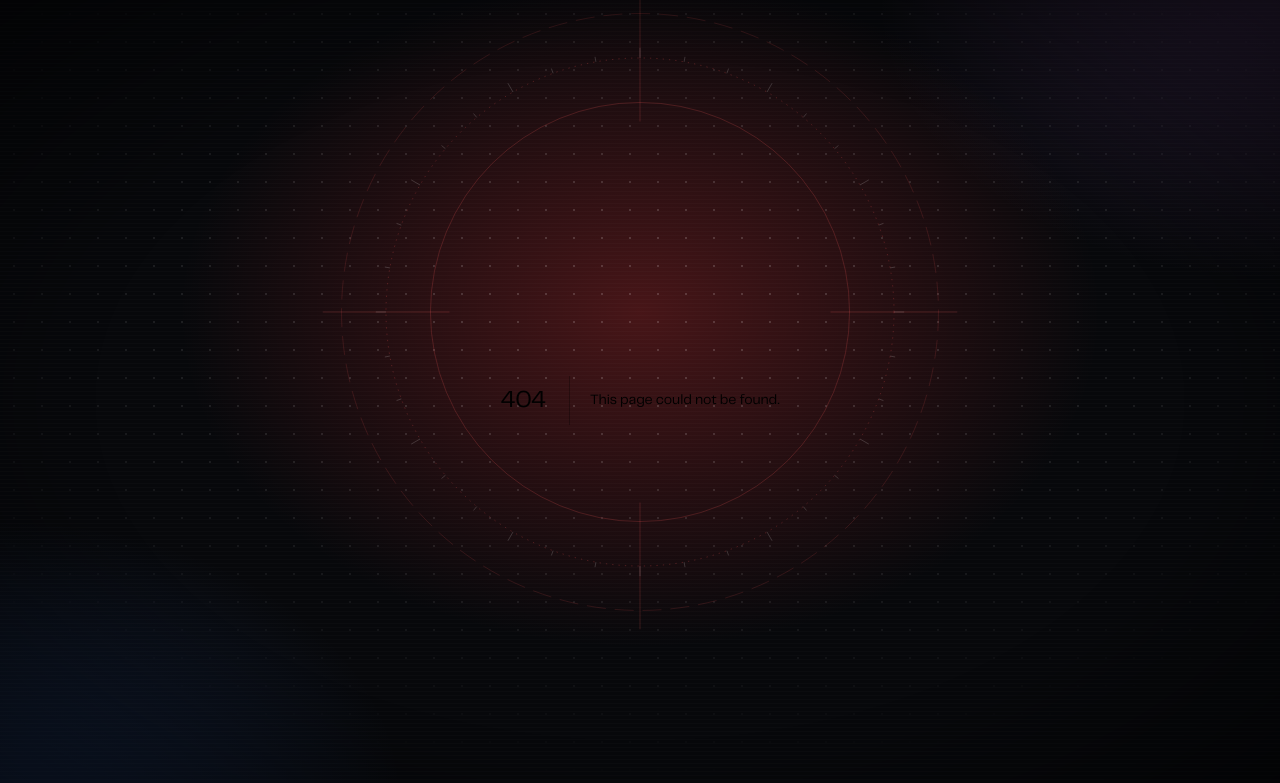
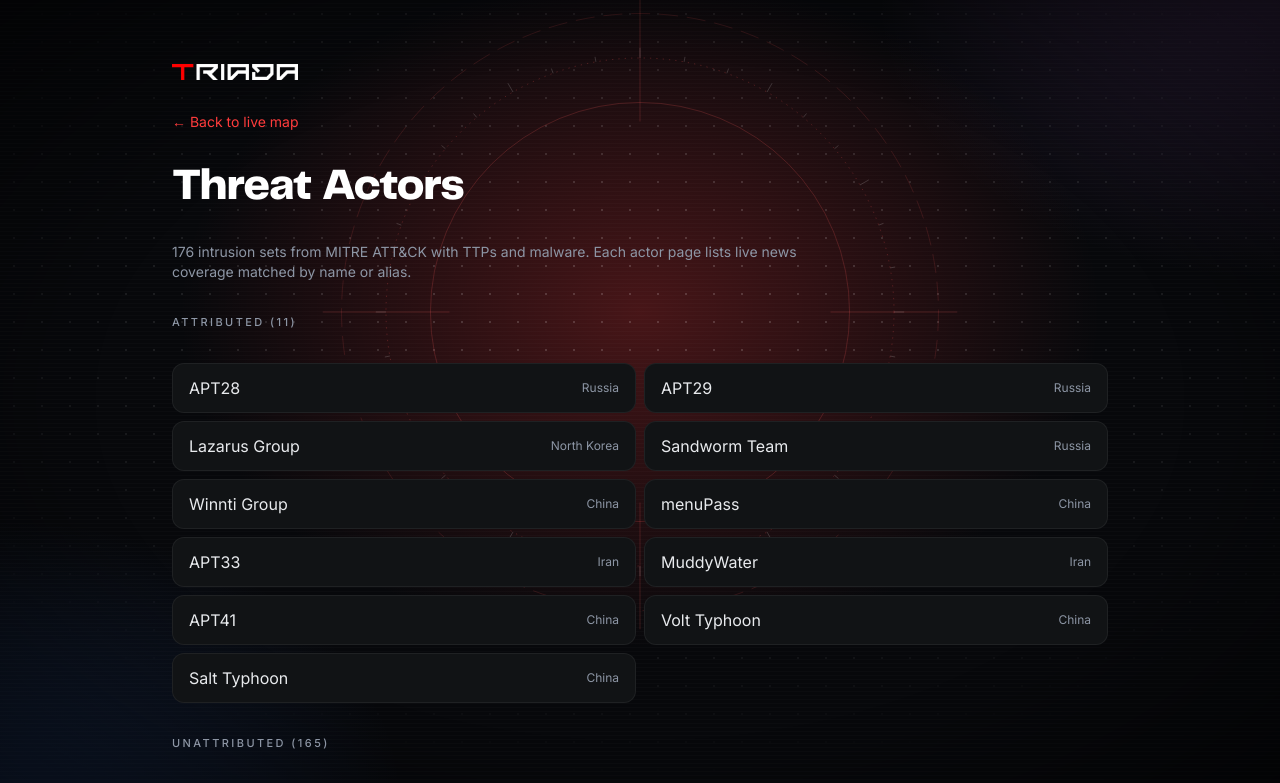
Before and after one commit to Team-Triada/triada-threat, a Next.js app: page /actors in a window 1280 px wide. Before the commit this address had no page. Shown: the top 783 px of the page. Built offline with nearby package versions, Linux system fonts and the light colour scheme.

Commit message:
Add actor index

```diff
--- /dev/null
+++ b/src/app/actors/page.tsx
@@ -0,0 +1,36 @@
+import Link from "next/link";
+import Logo from "@/components/ui/Logo";
+import type { Metadata } from "next";
+import { getActors } from "@/lib/actors";
+
+export const metadata: Metadata = { title: "Threat Actors | MITRE ATT&CK Groups" };
+
+export default function ActorsPage() {
+  const actors = getActors();
+  const attributed = actors.filter((a) => a.countryCode);
+  const rest = actors.filter((a) => !a.countryCode);
+  const Row = ({ a }: { a: (typeof actors)[number] }) => (
+    <li>
+      <Link href={`/actor/${a.id}`} className="card-surface flex items-center justify-between gap-3 px-4 py-3 hover:text-cyan transition-colors">
+        <span className="truncate">{a.name}</span>
+        <span className="text-xs text-[var(--muted-foreground)] shrink-0">{a.country}</span>
+      </Link>
+    </li>
+  );
+  return (
+    <div className="min-h-screen">
+      <main className="mx-auto flex w-full flex-col gap-8 px-4 py-10 sm:px-8 sm:py-16" style={{ maxWidth: 1000 }}>
+        <Logo height={16} />
+        <Link href="/" className="text-sm text-cyan hover:underline w-fit">← Back to live map</Link>
+        <h1 className="heading-hero" style={{ fontSize: "clamp(28px, 4vw, 44px)" }}>Threat Actors</h1>
+        <p className="text-sm text-[var(--muted-foreground)] max-w-2xl">
+          {actors.length} intrusion sets from MITRE ATT&CK with TTPs and malware. Each actor page lists live news coverage matched by name or alias.
+        </p>
+        <span className="section-label">Attributed ({attributed.length})</span>
+        <ul className="grid gap-2 sm:grid-cols-2">{attributed.map((a) => <Row key={a.id} a={a} />)}</ul>
+        <span className="section-label">Unattributed ({rest.length})</span>
+        <ul className="grid gap-2 sm:grid-cols-2">{rest.map((a) => <Row key={a.id} a={a} />)}</ul>
+      </main>
+    </div>
+  );
+}
```
